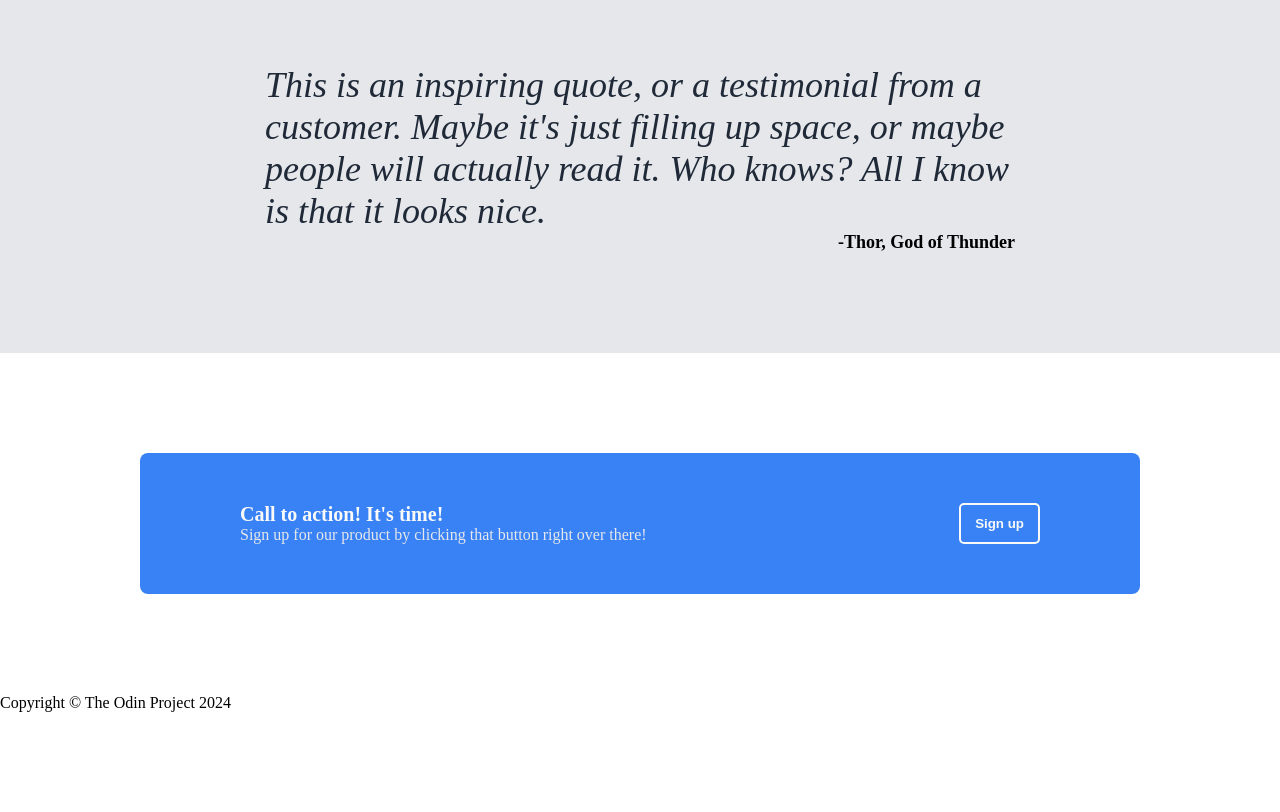
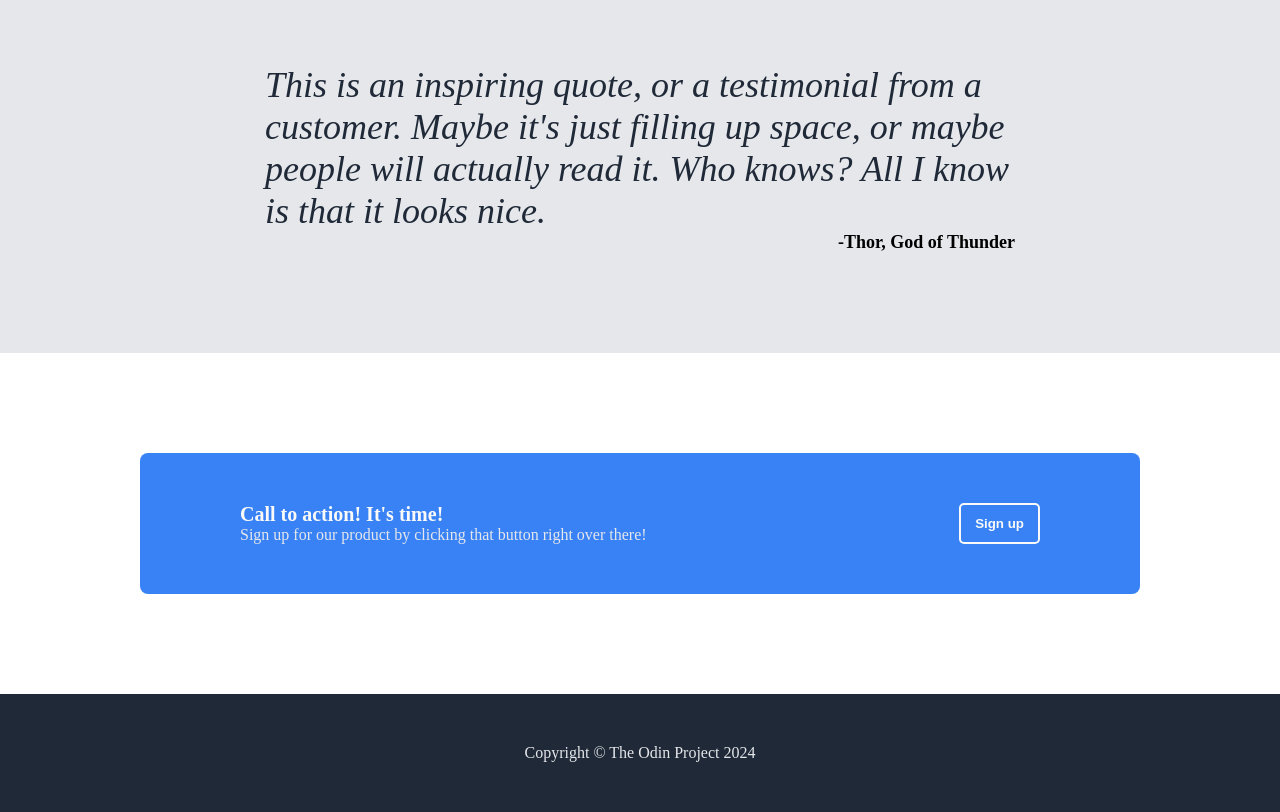
Before and after one commit to dansarpong/odin-landing-page, a plain HTML site: page index.html in a window 1280 px wide. Shown: the part 889-1701 px from the top of the page. Before the commit the page ends 1601 px from the top, so only its background shows below. Drawn offline with Linux system fonts and the light colour scheme.

Commit message:
Add styling for footer

```diff
--- a/style.css
+++ b/style.css
@@ -175,3 +175,12 @@ body {
     padding: 6px 14px;
     font-weight: 900;
 }
+
+.footer {
+    background-color: #1f2937;
+    color: #e5e7eb;
+    display: flex;
+    align-items: center;
+    justify-content: center;
+    padding: 50px;
+}
```
